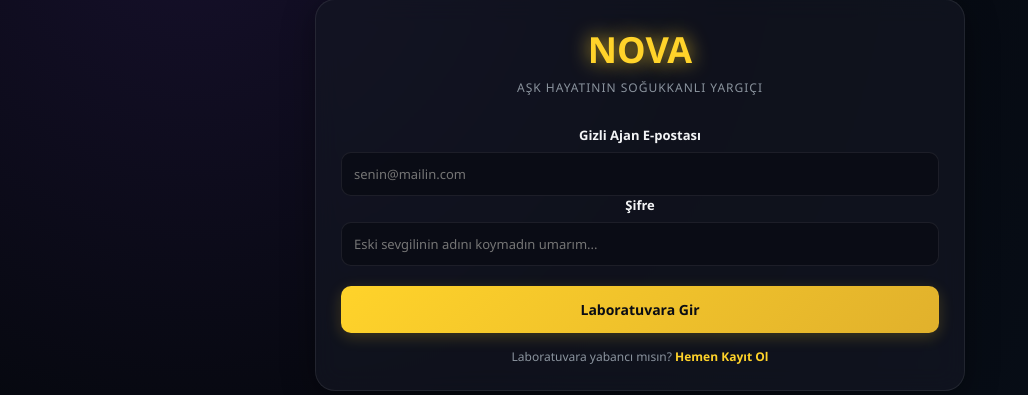
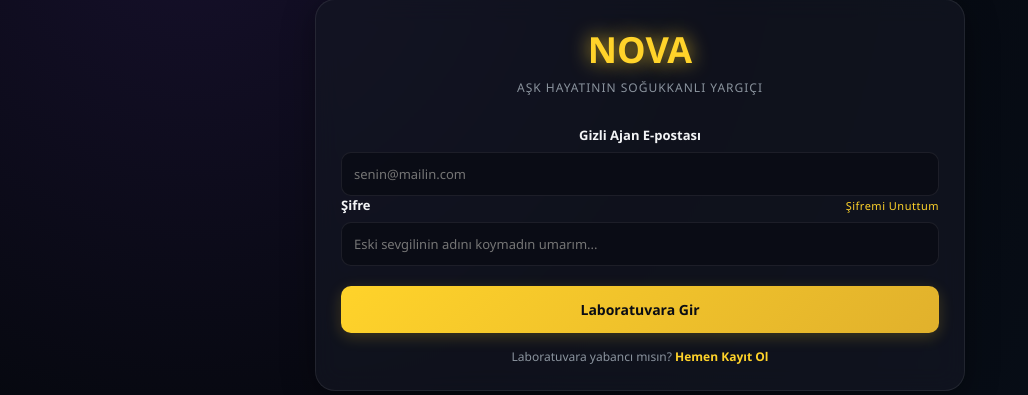
Before and after one commit to KemalDurmus/nova-relationship-app, a Flask app: page / in a window 1280 px wide. Shown: the part 91-486 px from the top of the page, without its empty margins (0-1028 px from the left). Run offline with Flask 3, Linux system fonts and the light colour scheme.

Commit message:
Giris ekranina sifremi unuttum uyari sistemi eklendi

```diff
--- a/templates/index.html
+++ b/templates/index.html
@@ -31,7 +31,6 @@
 
         .top-nav { display: flex; align-items: center; border-bottom: 1px solid var(--border-color); width: 100%; padding: 15px 20px;}
 
-        /* NOVA LOGO ANİMASYONU */
         .nav-logo {
             font-size: 22px; font-weight: 900; color: var(--accent-gold); letter-spacing: 2px;
             text-shadow: 0 0 10px rgba(255,211,42,0.5);
@@ -97,7 +96,6 @@
         }
         .btn-master:active { transform: scale(0.98); }
 
-        /* PREMIUM BUTON ANİMASYONU */
         .btn-premium {
             background: linear-gradient(135deg, #9b59b6, #8e44ad); color: white;
             box-shadow: 0 4px 15px rgba(155, 89, 182, 0.3); border: 1px solid #c39bd3;
@@ -279,7 +277,14 @@
 
                 <form id="loginForm">
                     <div class="form-group"><label>Gizli Ajan E-postası</label><input type="email" id="logEmail" placeholder="senin@mailin.com" required></div>
-                    <div class="form-group"><label>Şifre</label><input type="password" id="logPassword" placeholder="Eski sevgilinin adını koymadın umarım..." required></div>
+                    <!-- ŞİFREMİ UNUTTUM EKLENDİ -->
+                    <div class="form-group">
+                        <label style="display: flex; justify-content: space-between; align-items: center;">
+                            Şifre
+                            <a href="#" onclick="forgotPasswordAlert(event)" style="font-size: 11px; color: var(--accent-gold); text-decoration: none; font-weight: normal; letter-spacing: 0.5px;">Şifremi Unuttum</a>
+                        </label>
+                        <input type="password" id="logPassword" placeholder="Eski sevgilinin adını koymadın umarım..." required>
+                    </div>
                     <button type="submit" class="btn-master">Laboratuvara Gir</button>
                     <div style="margin-top: 15px; font-size: 12px; color: var(--text-muted);">
                         Laboratuvara yabancı mısın? <a href="#" onclick="toggleForms()" style="color: var(--accent-gold); text-decoration: none; font-weight: bold;">Hemen Kayıt Ol</a>
@@ -447,6 +452,12 @@
         function showInfoAlert(e) {
             e.preventDefault();
             customAlert("Bu konu senin için normalde az önemli görünse bile, eğer kurbanımız seninle <strong>TAMAMEN ZIT</strong> bir cevap verirse, o acımasız <strong>-25 kırmızı çizgi tokatını</strong> yer. Acıma!", "KIRMIZI ÇİZGİ CEZASI", "🚨");
+        }
+
+        // ŞİFREMİ UNUTTUM UYARISI EKLENDİ
+        function forgotPasswordAlert(e) {
+            e.preventDefault();
+            customAlert("Şifreni unutacak kadar aklın o toksik tiplerde mi kaldı?\n\nŞu an laboratuvarda otomatik şifre sıfırlama kuryelerimiz (e-posta sunucusu) aktif değil. Biraz hafızanı zorla veya tamamen temiz bir sayfa açıp yeni bir hesapla kayıt ol! 🧠💅", "Hafıza Kaybı Mı?", "🕵️‍♀️");
         }
 
         function getAuthHeaders() { return { 'Content-Type': 'application/json', 'Authorization': 'Bearer ' + localStorage.getItem('ri_token') }; }
```
